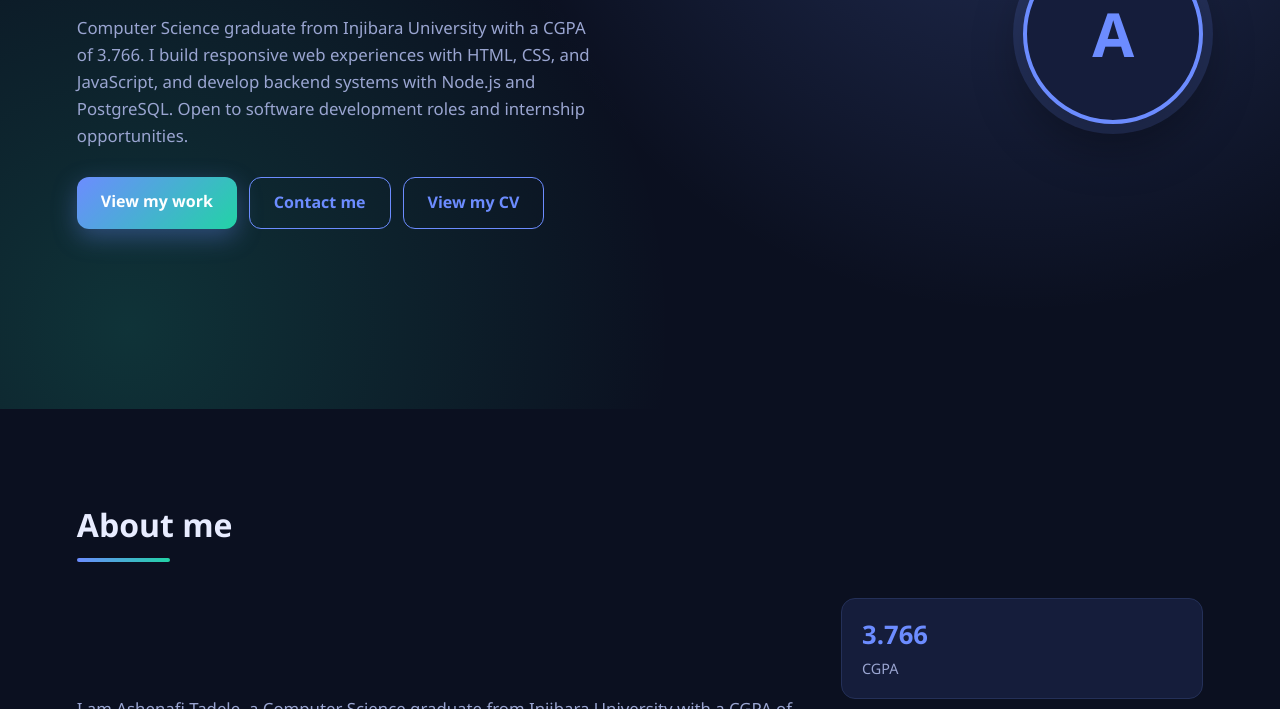
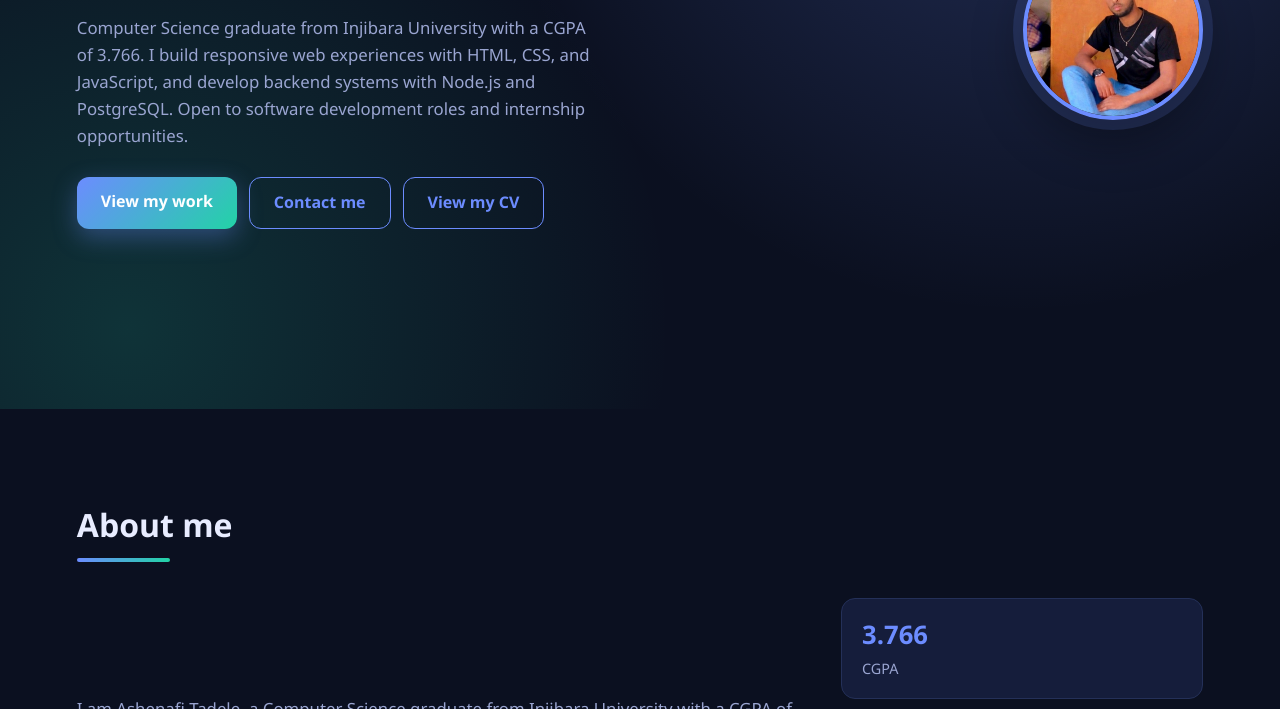
Before and after one commit to ashenafi2127/ashenafi2127.github.io, a plain HTML site: page index.html in a window 1280 px wide. Shown: the part 391-1100 px from the top of the page. Drawn offline with Linux system fonts and the light colour scheme.

Commit message:
Add files via upload

```diff
--- a/index.html
+++ b/index.html
@@ -45,7 +45,7 @@
       </div>
     </div>
     <div class="hero-photo reveal">
-      <img src="images/profile.jpg" alt="Photo of Ashenafi Tadele" onerror="this.style.display='none'; this.nextElementSibling.style.display='flex'">
+      <img src="profile.jpg" alt="Photo of Ashenafi Tadele" onerror="this.style.display='none'; this.nextElementSibling.style.display='flex'">
       <div class="photo-fallback">A</div>
     </div>
   </section>
```
